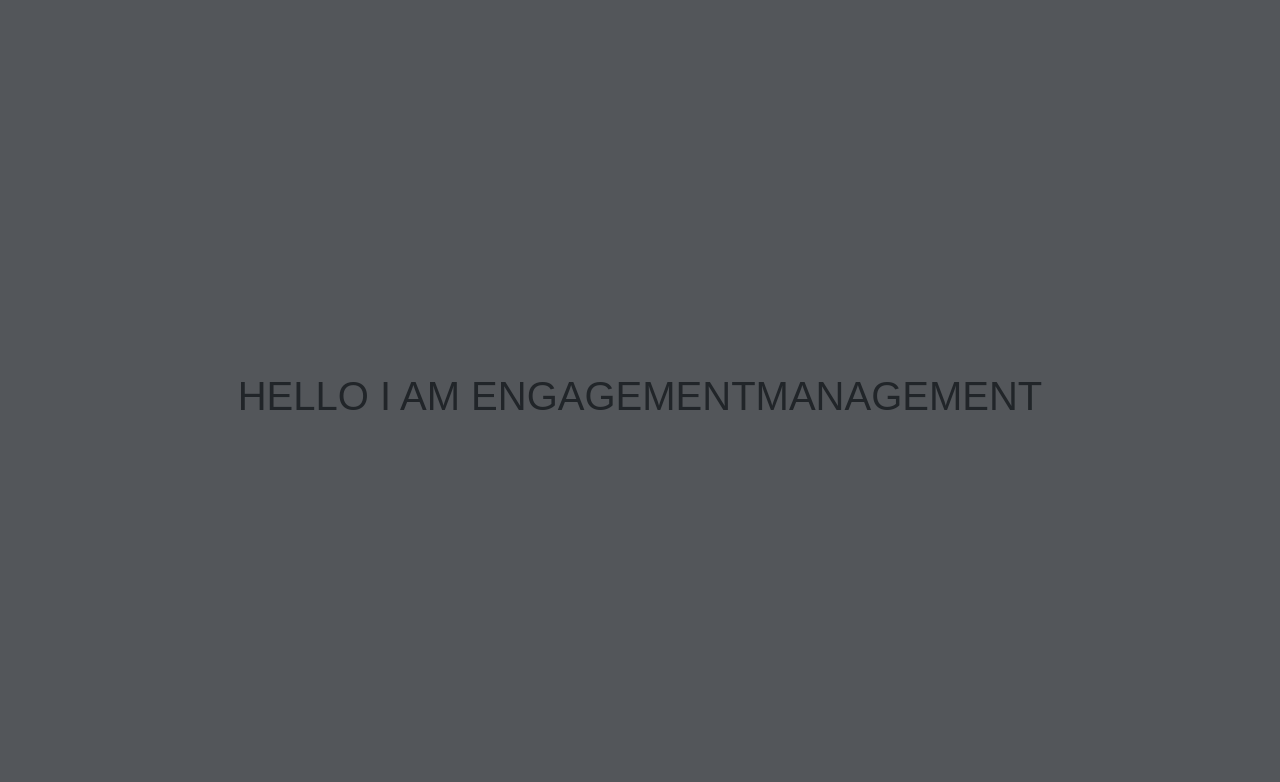
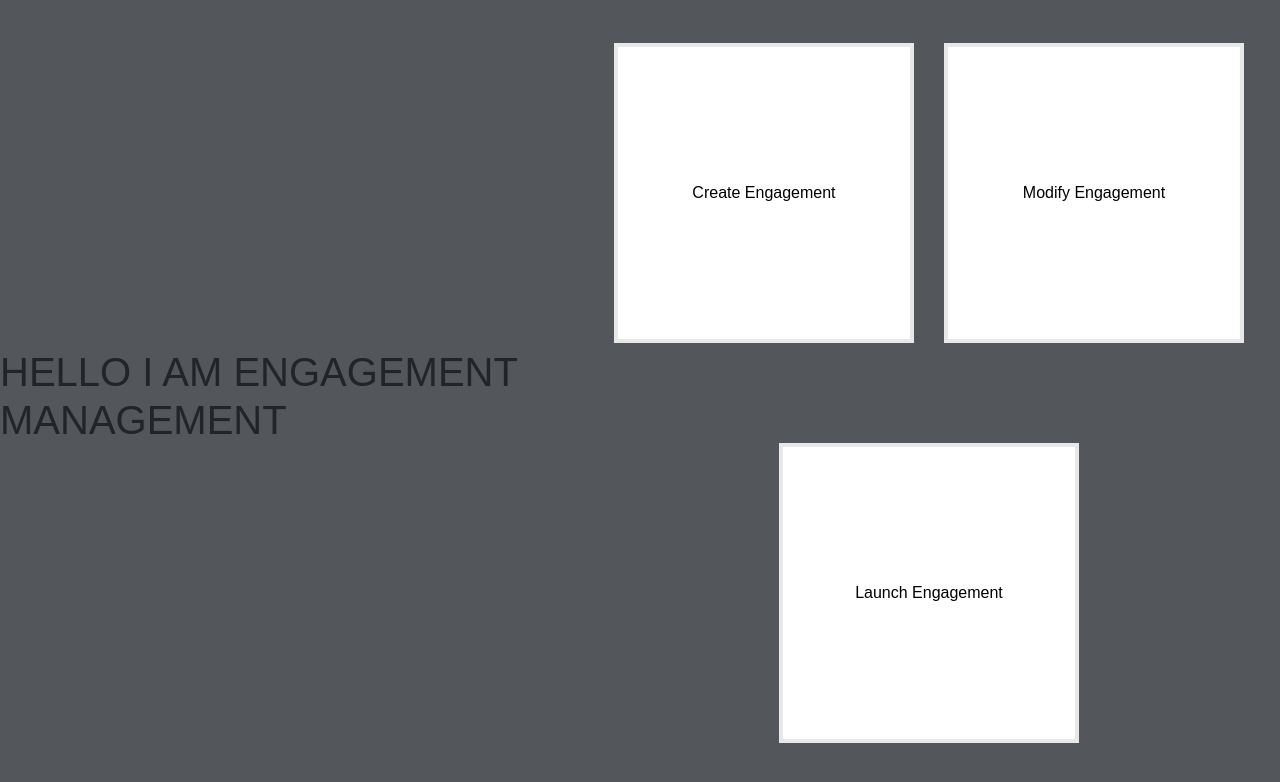
Before and after one commit to camckenzie/ProjectMoxy, a React (Create React App) app: page /engagementmanagement in a window 1280 px wide. Shown: the top 782 px of the page. Built offline with nearby package versions, Linux system fonts and the light colour scheme.

Commit message:
Add files via upload

```diff
--- a/src/App.js
+++ b/src/App.js
@@ -6,6 +6,9 @@ import Dashboard from './components/pages/Dashboard/Dashboard';
 import EngagementManagement from './components/pages/EngagementManagement/EngagementMangement';
 import Resources from './components/pages/Resources/Resources';
 import SolutionsDatabase from './components/pages/SolutionsDatabase/SolutionsDatabase';
+import CreateEM from './components/pages/CreateEM/CreateEM';
+import ModifyEM from './components/pages/ModifyEM/ModifyEM';
+import LaunchEM from './components/pages/LaunchEM/LaunchEM';
 function App() {
 
   return (
@@ -17,6 +20,9 @@ function App() {
         <Route exact path="/dashboard" component={Dashboard} />
         <Route exact path="/resources" component={Resources} />
         <Route exact path="/solutionsdatabase" component={SolutionsDatabase} />
+        <Route exact path="/createem" component={CreateEM} />
+        <Route exact path="/modifyem" component={ModifyEM} />
+        <Route exact path="/launchem" component={LaunchEM} />
       </Switch>
     </Router>
 
--- a/src/components/Menu/Menu.css
+++ b/src/components/Menu/Menu.css
@@ -2,24 +2,32 @@
     height: 100vh;
     justify-content: center;
     align-items: center;
-    color: red;
-
     display: flex;
     flex-wrap: wrap;
+    color: rgb(0, 0, 0);
+}
+
+button {
+    transition: 0.3s;
+    border: 4px solid rgb(233, 232, 232);
+    background: none;
 
 }
 
 .buttonsW {
-
     height: 300px;
     width: 300px;
-    outline: 1px;
-    outline-color: black;
-    box-shadow: 0px 0px 15px rgba(0, 0, 0, 0.1);
     margin: 15px;
     margin-bottom: 30px;
     background-color: rgb(255, 255, 255);
 
+}
+
+.buttonsW:hover,
+.buttonsW:focus {
+    box-shadow: inset 0 0 0 10em rgb(228, 227, 227);
+    border: 1px solid rgb(0, 0, 0);
+    border-radius: 5px;
 }
 
 .buttonTitle {
--- a/src/components/Menu/Menu.js
+++ b/src/components/Menu/Menu.js
@@ -13,26 +13,26 @@ function Menu(){
 
     return (
       <div className="buttons">
-            <Button variant="light" className="buttonsW" onClick={() => {history.push("/engagementmanagement")}}>
+            <button className="buttonsW" onClick={() => {history.push("/engagementmanagement")}}>
                 <span className="buttonTitle">Engagement Management</span>
                 <img className="buttonem" src={engagementmod} />
                 <span className="buttonDescription">Defining and modeling outcomes for a client engagement along with KPIs and timelines</span>
-            </Button>
-            <Button variant="light" className="buttonsW"  onClick={() => {history.push("/dashboard")}}>
+            </button>
+            <button variant="light" className="buttonsW"  onClick={() => {history.push("/dashboard")}}>
                 <span className="buttonTitle">Dashboard</span>
                 <img className="buttondb" src={dashboard} />
                 <span className="buttonDescription">Comprehensive view of a running engagement tracking progress and costs</span>
-            </Button>
-            <Button variant="light" className="buttonsW"  onClick={() => {history.push("/resources")}}>
+            </button>
+            <button variant="light" className="buttonsW"  onClick={() => {history.push("/resources")}}>
                 <span className="buttonTitle">Resources</span>
                 <img className="buttondb" src={resources} />
                 <span className="buttonDescription">Library of pre-built documents ranging from charts to example reports</span>
-            </Button>
-            <Button variant="light" className="buttonsW"  onClick={() => {history.push("/solutionsdatabase")}}>
+            </button>
+            <button variant="light" className="buttonsW"  onClick={() => {history.push("/solutionsdatabase")}}>
                 <span className="buttonTitle">Solutions Database</span>
                 <img className="buttondb" src={database} />
                 <span className="buttonDescription">Successfully delivered outcomes and the components of those outcomes</span>
-            </Button>
+            </button>
       </div>
     )
 }
--- /dev/null
+++ b/src/components/pages/CreateEM/CreateEM.js
@@ -0,0 +1,13 @@
+import React from 'react';
+import { useHistory } from "react-router-dom";
+
+function CreateEM() {
+    let history = useHistory();
+    return (
+        <div className="App">
+            <h1>HELLO I AM CREATE ENGAGEMENT</h1>
+        </div>
+    )
+}
+
+export default CreateEM;
--- a/src/components/pages/EngagementManagement/EngagementMangement.js
+++ b/src/components/pages/EngagementManagement/EngagementMangement.js
@@ -5,7 +5,18 @@ function EngagementManagement() {
     let history = useHistory();
     return (
         <div className="App">
-            <h1>HELLO I AM ENGAGEMENTMANAGEMENT</h1>
+            <h1>HELLO I AM ENGAGEMENT MANAGEMENT</h1>
+            <div className="buttons">
+                <button className="buttonsW" onClick={() => {history.push("/createem")}}>
+                    Create Engagement
+                </button>
+                <button className="buttonsW" onClick={() => {history.push("/modifyem")}}>
+                    Modify Engagement
+                </button>
+                <button className="buttonsW" onClick={() => {history.push("/launchem")}}>
+                    Launch Engagement
+                </button>
+            </div>
         </div>
     )
 }
--- /dev/null
+++ b/src/components/pages/LaunchEM/LaunchEM.js
@@ -0,0 +1,13 @@
+import React from 'react';
+import { useHistory } from "react-router-dom";
+
+function LaunchEM() {
+    let history = useHistory();
+    return (
+        <div className="App">
+            <h1>HELLO I AM LAUNCH ENGAGEMENT</h1>
+        </div>
+    )
+}
+
+export default LaunchEM;
--- /dev/null
+++ b/src/components/pages/ModifyEM/ModifyEM.js
@@ -0,0 +1,13 @@
+import React from 'react';
+import { useHistory } from "react-router-dom";
+
+function ModifyEM() {
+    let history = useHistory();
+    return (
+        <div className="App">
+            <h1>HELLO I AM MODIFY ENAGEMENT</h1>
+        </div>
+    )
+}
+
+export default ModifyEM;
```
